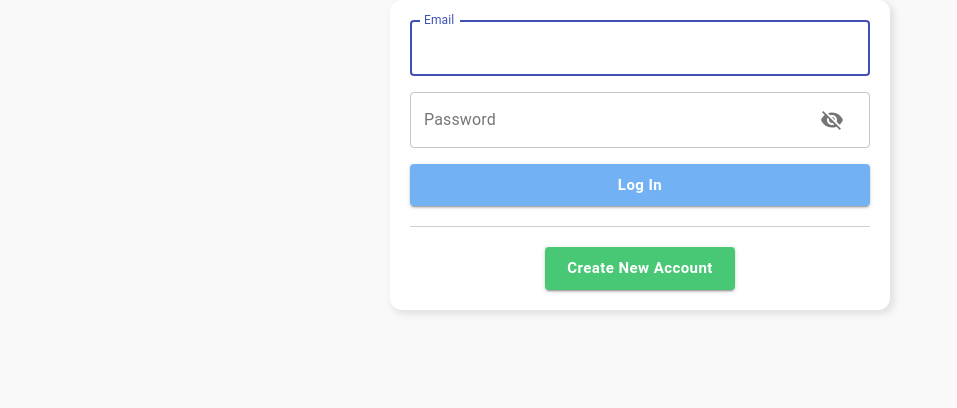
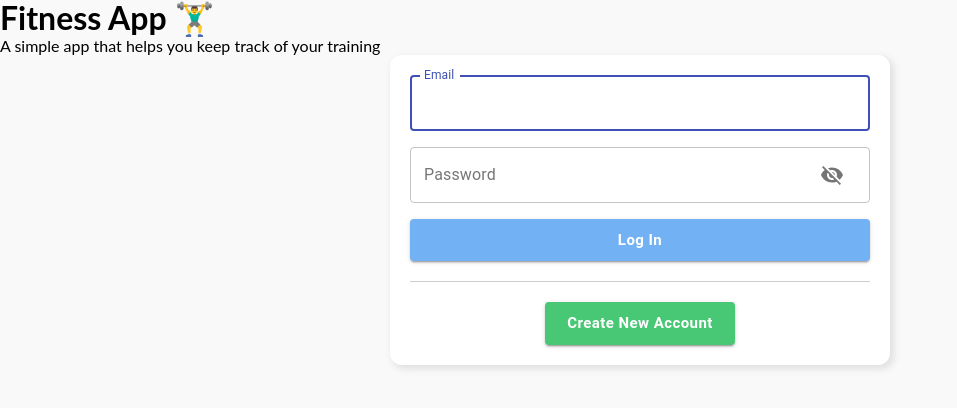
Before and after one commit to aaronjunehee/workout-log, a React (Create React App) app: page /login in a window 1280 px wide. Shown: the top 408 px of the page, without its empty margins (0-957 px from the left). Built offline with nearby package versions, Linux system fonts and the light colour scheme; no server answers.

Commit message:
adding header to login section

```diff
--- a/src/components/Login.js
+++ b/src/components/Login.js
@@ -67,6 +67,11 @@ function Login(props) {
   }
 
   return (
+    <section className="login-wrapper">
+      <header className='login-header'>
+        <h1>Fitness App 🏋️‍♂️ </h1>
+        <p>A simple app that helps you keep track of your training</p>
+      </header>
       <form className="login">
         <fieldset className={classes.root}>
           <TextField
@@ -124,6 +129,7 @@ function Login(props) {
           </Link>
         </div>
       </form>
+    </section>
   );
 }
 export default Login;
```
Lines whose indentation alone changed are shown as unchanged.
